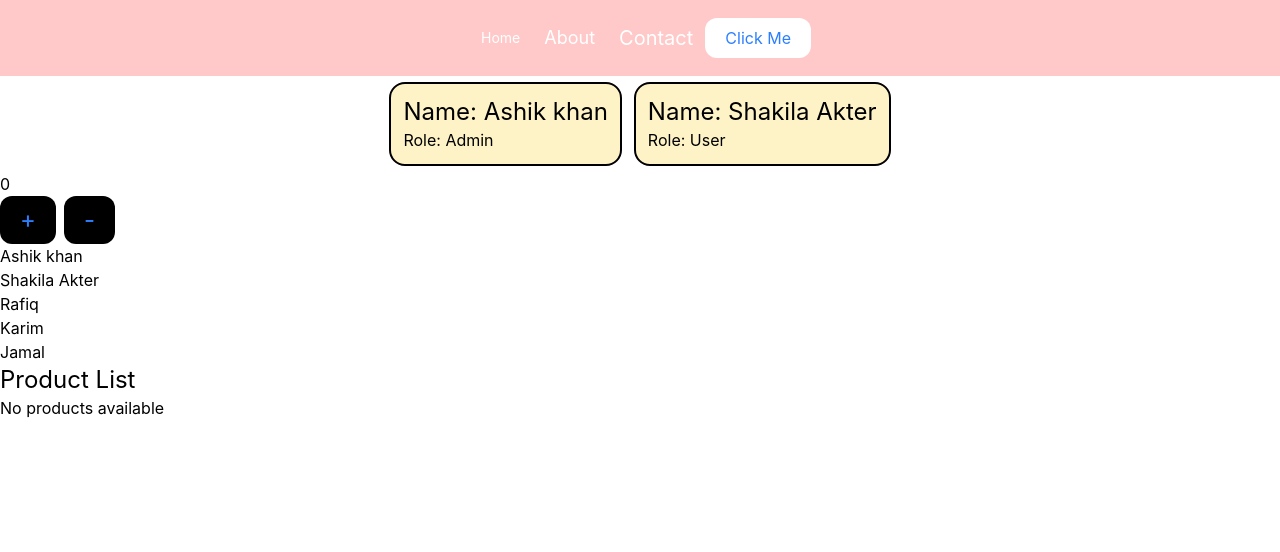
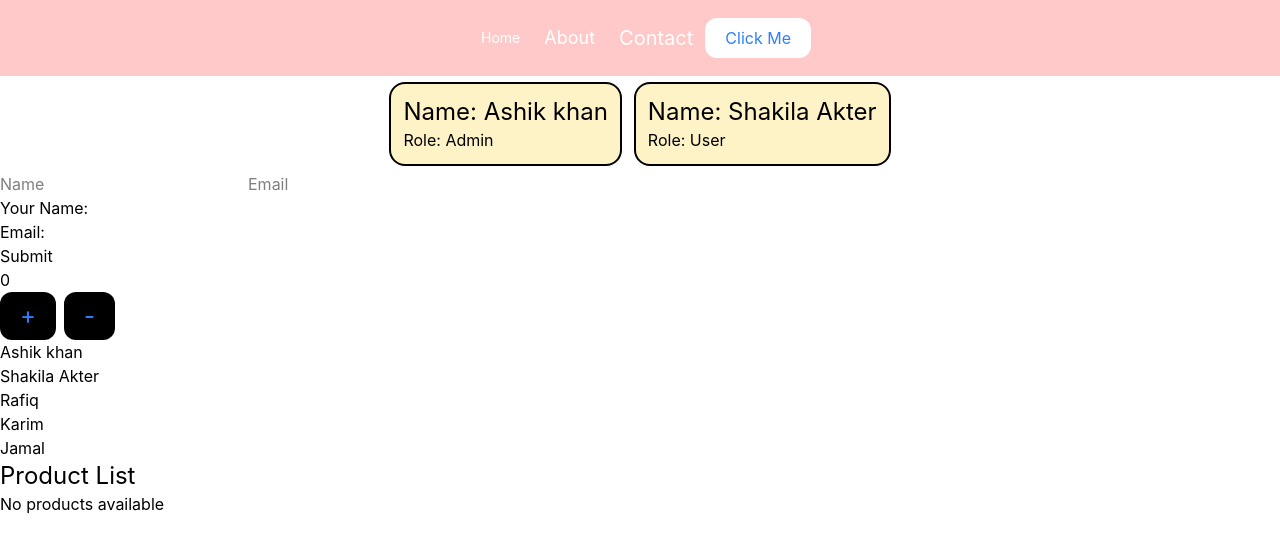
Before and after one commit to Ashaduzzaman099/react-foundation, a React (Vite) app: page / in a window 1280 px wide. Shown: the top 552 px of the page. Built offline with nearby package versions, Linux system fonts and the light colour scheme.

Commit message:
Input form component

```diff
--- a/src/App.jsx
+++ b/src/App.jsx
@@ -1,9 +1,10 @@
 import Navbar from "./components/Navbar";
 import { useState } from "react";
 import UserCard from "./components/UserCard";
+import InputForm from "./components/InputForm";
 
 const user = ["Ashik khan", "Shakila Akter", "Rafiq", "Karim", "Jamal"];
-const products = []
+const products = [];
 
 function App() {
   const [count, setCount] = useState(0);
@@ -17,8 +18,8 @@ function App() {
       id: 2,
       name: "Shakila Akter",
       role: "User",
-    }
-  ]
+    },
+  ];
   return (
     <>
       <div className="">
@@ -26,12 +27,12 @@ function App() {
           <Navbar />
         </div>
         <div className="flex justify-center items-center">
-         {
-          userList.map((u)=>(
-            <UserCard key={u.id} name={u.name} role={u.role}/>
-          ))
-         }
-
+          {userList.map((u) => (
+            <UserCard key={u.id} name={u.name} role={u.role} />
+          ))}
+        </div>
+        <div>
+          <InputForm />
         </div>
         <div>
           <h1>{count}</h1>
@@ -49,20 +50,16 @@ function App() {
           </button>
         </div>
         <div className="newSection">
-          {
-            user.map((u)=>(
-              <h1>{u}</h1>
-            ))
-          }
+          {user.map((u) => (
+            <h1>{u}</h1>
+          ))}
           {/* If products exist, display them; otherwise, show a message */}
           <h1 className="text-2xl bold">Product List</h1>
-          {
-            products.length === 0 ?
+          {products.length === 0 ? (
             <h1>No products available</h1>
-            : products.map((p)=>(
-              <h1>{p}</h1>
-            ))
-          }
+          ) : (
+            products.map((p) => <h1>{p}</h1>)
+          )}
         </div>
       </div>
     </>
--- a/src/components/InputForm.jsx
+++ b/src/components/InputForm.jsx
@@ -2,15 +2,33 @@ import { useState } from "react";
 
 function InputForm() {
   const [name, setName] = useState("");
+  const [email, setEmail] = useState("");
+
+  function handleSubmit(e) {
+    e.preventDefault();
+    console.log(name, email);
+  }
+
   return (
-    <div>
+    <form onSubmit={handleSubmit}>
       <input
         type="text"
+        placeholder="Name"
         value={name}
         onChange={(e) => setName(e.target.value)}
       />
-      <h2>Your Name: {name}</h2>
-    </div>
+
+      <input
+        type="email"
+        placeholder="Email"
+        value={email}
+        onChange={(e) => setEmail(e.target.value)}
+      />
+      <h3>Your Name: {name}</h3>
+      <h3>Email: {email}</h3>
+
+      <button type="submit">Submit</button>
+    </form>
   );
 }
 
```
